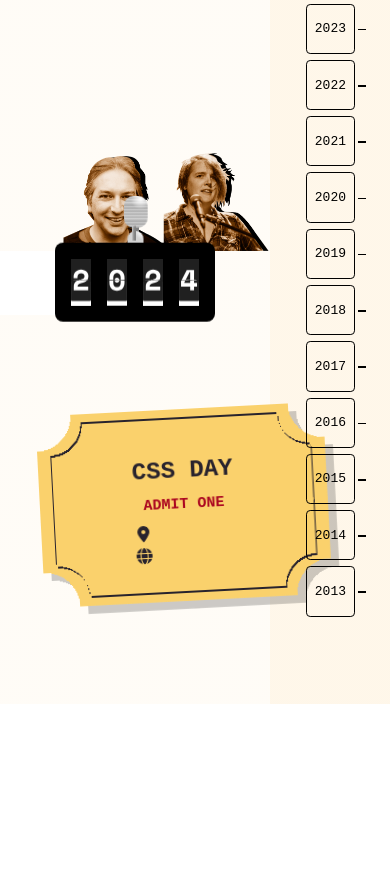
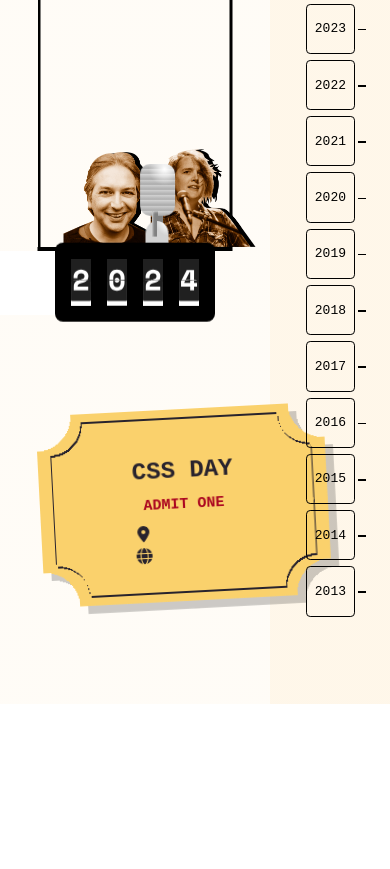
Before and after one commit to N13L5A97/CSS-Dayta, a plain HTML site: page index.html in a window 390 px wide. Shown: the part 140-1009 px from the top of the page. Drawn offline with Linux system fonts and the light colour scheme; no server answers.

Commit message:
update microphone styling

```diff
--- a/index.html
+++ b/index.html
@@ -2339,7 +2339,6 @@
       <section id="2024" data-m="2" data-e="0" data-j="24">
         <div class="mc">
           <img src="./assets/mc/2024_1.png" />
-          <img src="./assets/mc/2024_2.png" />
           <div class="microphone">
             <div class="part1">
               <div class="part2">
@@ -2347,6 +2346,7 @@
               </div>
             </div>
           </div>
+          <img src="./assets/mc/2024_2.png" />
         </div>
 
         <article class="most-popular"></article>
@@ -2393,8 +2393,6 @@
       <section id="2023" data-m="2" data-e="0" data-j="23">
         <div class="mc">
           <img src="./assets/mc/2023_1.png" />
-          <img src="./assets/mc/2023_2.png" />
-
           <div class="microphone">
             <div class="part1">
               <div class="part2">
@@ -2402,6 +2400,7 @@
               </div>
             </div>
           </div>
+          <img src="./assets/mc/2023_2.png" />
         </div>
 
         <article class="most-popular"></article>
@@ -2514,8 +2513,6 @@
       <section id="2019" data-m="2" data-e="0" data-j="19">
         <div class="mc">
           <img src="./assets/mc/2019_1.png" />
-          <img src="./assets/mc/2019_2.png" />
-
           <div class="microphone">
             <div class="part1">
               <div class="part2">
@@ -2523,6 +2520,8 @@
               </div>
             </div>
           </div>
+          <img src="./assets/mc/2019_2.png" />
+
         </div>
 
         <article class="most-popular"></article>
@@ -2569,8 +2568,6 @@
       <section id="2018" data-m="2" data-e="0" data-j="18">
         <div class="mc">
           <img src="./assets/mc/2018_1.png" />
-          <img src="./assets/mc/2018_2.png" />
-
           <div class="microphone">
             <div class="part1">
               <div class="part2">
@@ -2578,6 +2575,8 @@
               </div>
             </div>
           </div>
+          <img src="./assets/mc/2018_2.png" />
+
         </div>
 
         <article class="most-popular"></article>
@@ -2624,18 +2623,18 @@
       <section id="2017" data-m="2" data-e="0" data-j="17">
         <div class="mc">
           <img src="./assets/mc/2017_1.png" />
+          <div class="microphone">
+            <div class="part1">
+              <div class="part2">
+                <div class="head"></div>
+              </div>
+            </div>
+          </div>
           <img
             src="./assets/mc/2017_2.png"
             alt="Vasilis van Gemert"
             class="vasilis"
           />
-          <div class="microphone">
-            <div class="part1">
-              <div class="part2">
-                <div class="head"></div>
-              </div>
-            </div>
-          </div>
         </div>
 
         <article class="most-popular"></article>
@@ -2682,7 +2681,6 @@
       <section id="2016" data-m="2" data-e="0" data-j="16">
         <div class="mc">
           <img src="./assets/mc/2016_1.png" />
-          <img src="./assets/mc/2016_2.png" />
           <div class="microphone">
             <div class="part1">
               <div class="part2">
@@ -2690,6 +2688,7 @@
               </div>
             </div>
           </div>
+          <img src="./assets/mc/2016_2.png" />
         </div>
 
         <article class="most-popular"></article>
--- a/styles/mc.css
+++ b/styles/mc.css
@@ -7,6 +7,8 @@
   display: flex;
   justify-content: space-around;
   align-items: end;
+  border-bottom: 4px black solid;
+    box-shadow: inset 0px 20px 0px 3px black;
 
   p {
     display: none;
@@ -28,16 +30,14 @@
   }
 
   .microphone {
-    position: absolute;
-    width: clamp(5rem, 12vw, 13rem);
+    width: 9em;
+    height: 10em;
+    margin: 0 -5em;
     aspect-ratio: 1 / 1;
-    grid-area: 1 / 1;
     justify-self: end;
     display: grid;
     grid-template-columns: repeat(10, 1fr);
-    grid-template-rows: repeat(10, 1fr);
-    bottom: 0.3rem;
-    z-index: 10000000;
+    z-index: 10;
 
     &:hover .part1 .part2 {
       transform: translateY(-40%) rotateZ(-45deg) rotateY(20deg);
```
